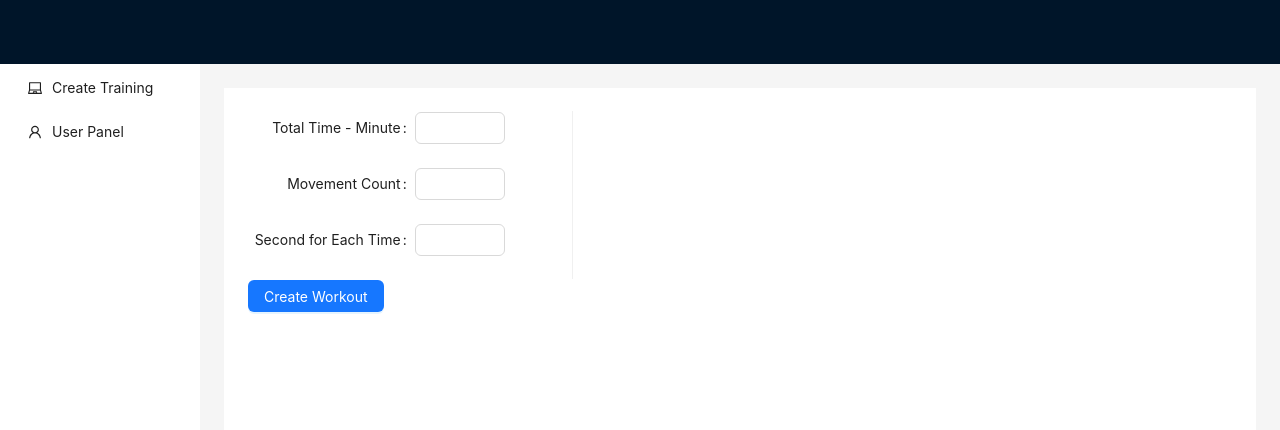
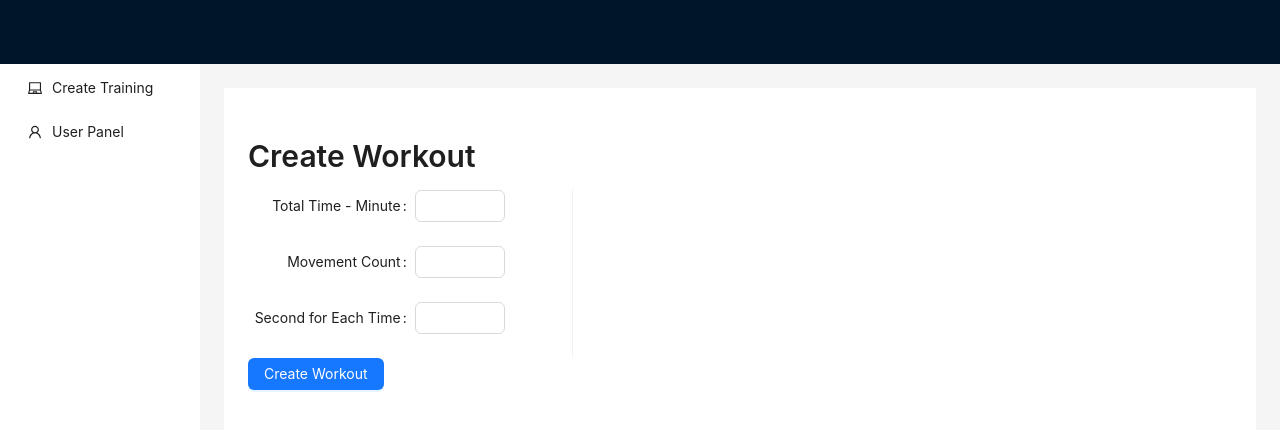
Before and after one commit to ipekgulsencelik/CrossFit, a React (Vite) app in the folder sport-app/: page / in a window 1280 px wide. Shown: the top 430 px of the page. Built offline with nearby package versions, Linux system fonts and the light colour scheme.

Commit message:
adding title

```diff
--- a/sport-app/src/App.tsx
+++ b/sport-app/src/App.tsx
@@ -1,8 +1,9 @@
 import React, { useState } from 'react';
 import { LaptopOutlined, UserOutlined } from '@ant-design/icons';
-import { Button, Checkbox, Form, Input, MenuProps, Breadcrumb, Layout, Menu, theme, InputNumber, TimePicker, Select, Divider } from 'antd';
+import { Typography, Button, Form, Input, MenuProps, Breadcrumb, Layout, Menu, theme, InputNumber, TimePicker, Select, Divider } from 'antd';
 
 const { Header, Content, Sider } = Layout;
+const { Title } = Typography;
 
 const menu = [{
   icon: LaptopOutlined,
@@ -65,6 +66,8 @@ function App() {
               background: 'white'
             }}
           >
+            <Title level={2}>Create Workout</Title>
+
             <Form
               name="basic"
               labelCol={{ span: 16 }}
```
